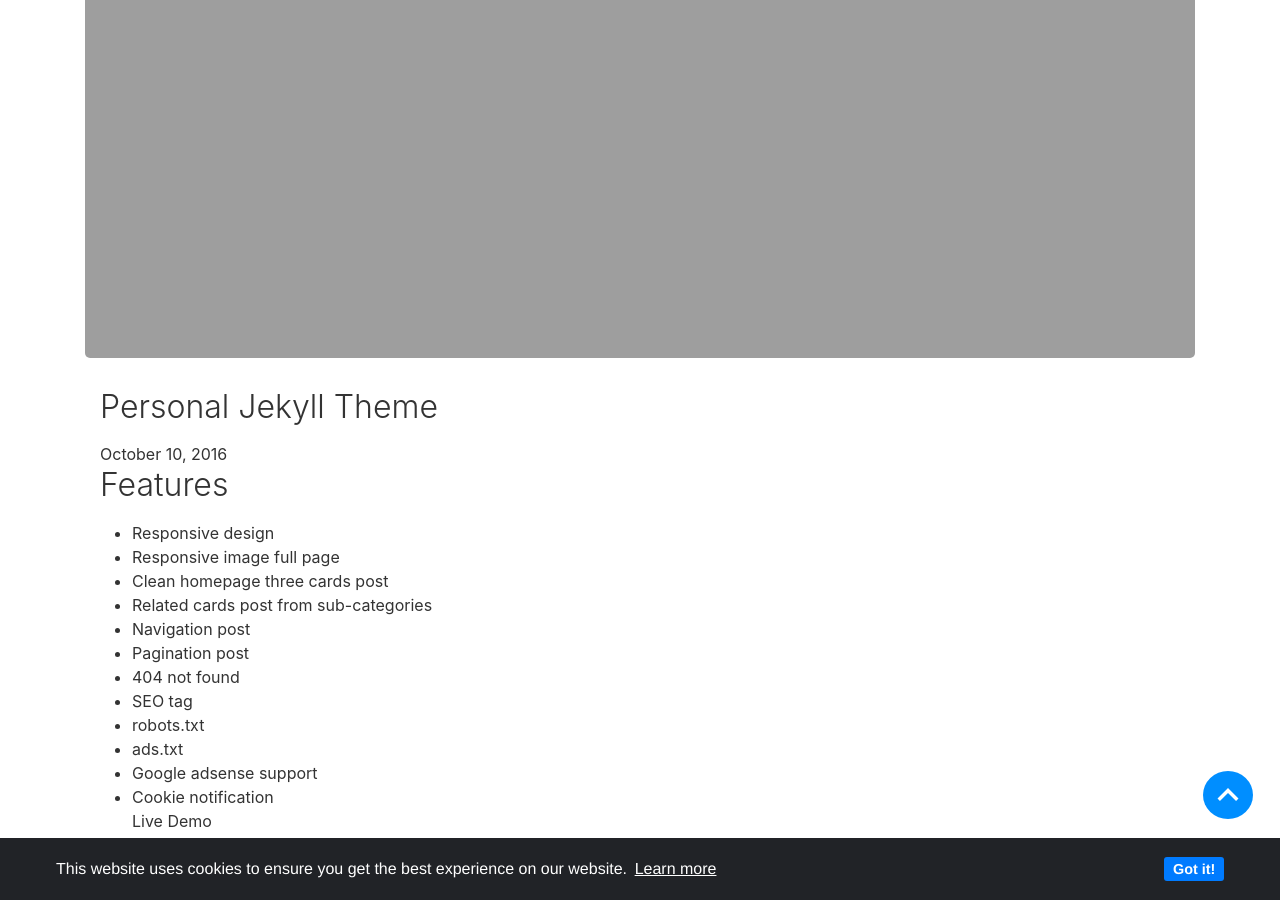
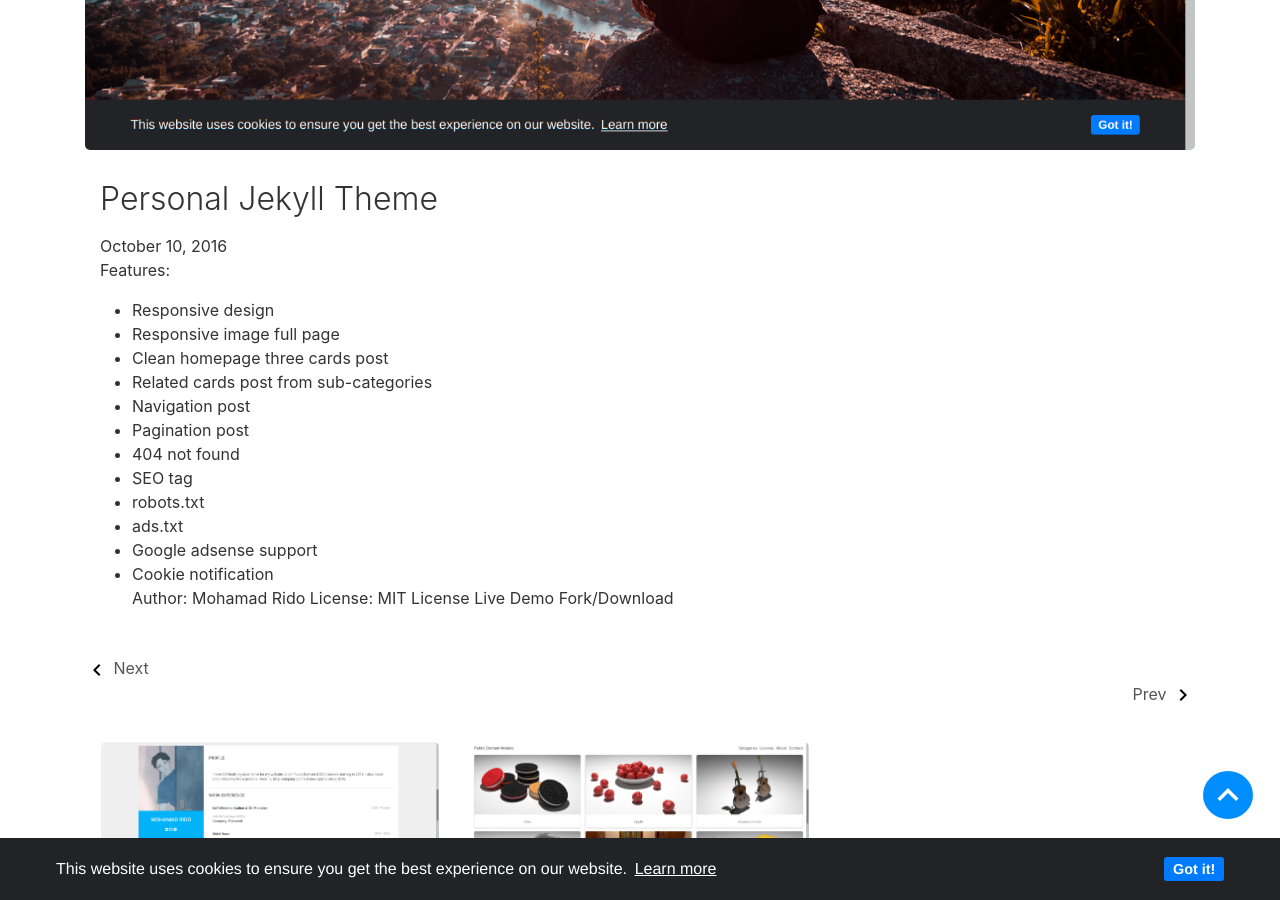
Before and after one commit to mohamadrido/blog, a Jekyll site: the page built from _posts/2016-10-10-personal-jekyll-theme.md, in a window 1280 px wide and 900 px high, scrolled down 559 px. Built offline with Jekyll 4.4.1, drawn with Linux system fonts in a browser that asks for light colours; nearby versions of some CDN libraries; our own code applies the rules of GitHub Pages for plain Markdown files.

Commit message:
Update 2016-10-10-personal-jekyll-theme.md

```diff
--- a/_posts/2016-10-10-personal-jekyll-theme.md
+++ b/_posts/2016-10-10-personal-jekyll-theme.md
@@ -4,9 +4,9 @@
 date: 2016-10-10
 category: [ Themes ]
 tags: [ jekyll ]
-image: "https://mohamadrido.com/assets/images/personal.jpg"
+image: "https://mohamadrido.com/assets/personal-jekyll-theme.png"
 ---
-## Features
+Features:
    - Responsive design
    - Responsive image full page
    - Clean homepage three cards post
@@ -20,4 +20,7 @@
    - Google adsense support
    - Cookie notification
 <br />
+Author: Mohamad Rido
+License: MIT License
 <a href="https://mohamadrido.com">Live Demo</a>
+<a href="https://github.com/mohamadrido/personal-jekyll-theme">Fork/Download</a>
```
